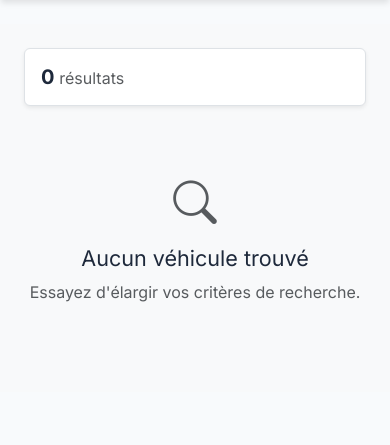
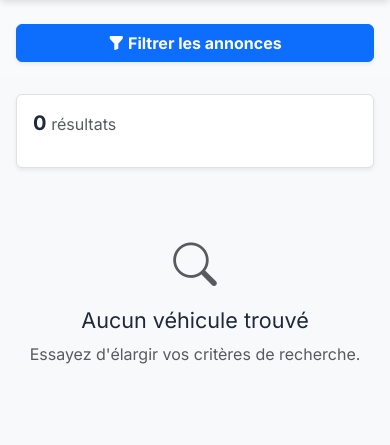
Before and after one commit to Massi0007/auto-scrap-web, a Flask app: page / in a window 390 px wide. Shown: the part 56-501 px from the top of the page. Run offline with Flask 3, Linux system fonts and the light colour scheme; data that the repository does not hold is empty; some libraries are stand-ins or nearby versions.

Commit message:
Fix: Responsive

```diff
--- a/templates/index.html
+++ b/templates/index.html
@@ -4,24 +4,45 @@
 
 {% block content %}
 <style>
-    /* Styles Dashboard & Sidebar */
+    /* --- CSS RESPONSIVE & SIDEBAR --- */
+
+    /* Sur Desktop : Sidebar sticky classique */
+    @media (min-width: 992px) {
         .sidebar-wrapper {
-        position: sticky; top: 5rem;
+            position: sticky;
+            top: 5rem;
             height: calc(100vh - 6rem);
             overflow-y: auto;
             padding-right: 10px;
         }
-    /* Scrollbar fine pour la sidebar */
-    .sidebar-wrapper::-webkit-scrollbar { width: 4px; }
-    .sidebar-wrapper::-webkit-scrollbar-thumb { background: #cbd5e1; border-radius: 4px; }
+        /* Masquer le header de l'offcanvas sur desktop */
+        .offcanvas-header { display: none; }
+    }
+
+    /* Sur Mobile : Ajustements pour l'Offcanvas */
+    @media (max-width: 991.98px) {
+        .sidebar-wrapper {
+            height: 100%; /* L'offcanvas gère le scroll */
+            overflow-y: auto;
+        }
+        /* Ajustement du bouton flottant si besoin */
+        .mobile-filter-btn {
+            position: sticky;
+            top: 70px; /* Juste sous la navbar */
+            z-index: 99;
+            margin-bottom: 1rem;
+        }
+    }
+
+    /* Scrollbar fine */
+    .sidebar-wrapper::-webkit-scrollbar,
+    .filter-list-scroll::-webkit-scrollbar { width: 4px; }
+    .sidebar-wrapper::-webkit-scrollbar-thumb,
+    .filter-list-scroll::-webkit-scrollbar-thumb { background: #cbd5e1; border-radius: 4px; }
 
     .filter-group { background: #f8fafc; padding: 0.75rem; border: 1px solid #e2e8f0; border-radius: 0.5rem; margin-bottom: 0.75rem; }
     .filter-title { font-size: 0.7rem; font-weight: 800; text-transform: uppercase; color: #64748b; margin-bottom: 0.5rem; letter-spacing: 0.5px; }
-
-    /* Listes à cocher scrollables */
     .filter-list-scroll { max-height: 150px; overflow-y: auto; }
-    .filter-list-scroll::-webkit-scrollbar { width: 4px; }
-    .filter-list-scroll::-webkit-scrollbar-thumb { background: #cbd5e1; border-radius: 4px; }
 
     /* Carte Véhicule */
     .card-vehicule { transition: all 0.2s; border: 1px solid #e2e8f0; background: white; }
@@ -37,18 +58,35 @@
 
     .stat-row { display: flex; justify-content: space-between; font-size: 0.8rem; margin-bottom: 0.25rem; }
     .progress-thin { height: 6px; border-radius: 3px; background-color: #e2e8f0; }
-
-    /* Tags infos */
     .info-tag { font-size: 0.7rem; background: #f1f5f9; color: #475569; padding: 2px 6px; border-radius: 4px; margin-right: 4px; display: inline-block; margin-bottom: 4px; border: 1px solid #e2e8f0; }
 </style>
 
 <div class="row g-0">
-    <!-- SIDEBAR FILTRES -->
-    <aside class="col-lg-3 col-xl-2 d-none d-lg-block border-end bg-white">
-        <div class="sidebar-wrapper ps-3 py-3">
+
+    <!-- BOUTON FILTRE MOBILE (Visible uniquement < lg) -->
+    <div class="col-12 d-lg-none px-3 mobile-filter-btn">
+        <button class="btn btn-primary w-100 shadow-sm fw-bold" type="button" data-bs-toggle="offcanvas" data-bs-target="#sidebarFilters" aria-controls="sidebarFilters">
+            <i class="bi bi-funnel-fill"></i> Filtrer les annonces
+        </button>
+    </div>
+
+    <!-- SIDEBAR / OFFCANVAS -->
+    <!-- Note: 'offcanvas-lg' permet de l'afficher comme une colonne normale sur grand écran -->
+    <aside class="col-lg-3 col-xl-2 border-end bg-white">
+        <div class="offcanvas-lg offcanvas-start bg-white h-100" tabindex="-1" id="sidebarFilters" aria-labelledby="sidebarFiltersLabel">
+
+            <!-- Header Mobile (Croix de fermeture) -->
+            <div class="offcanvas-header border-bottom">
+                <h5 class="offcanvas-title fw-bold" id="sidebarFiltersLabel"><i class="bi bi-sliders"></i> Filtres</h5>
+                <button type="button" class="btn-close" data-bs-dismiss="offcanvas" data-bs-target="#sidebarFilters" aria-label="Close"></button>
+            </div>
+
+            <!-- Contenu Sidebar -->
+            <div class="offcanvas-body p-0">
+                <div class="sidebar-wrapper ps-3 py-3 pe-3">
                     <form method="POST" action="{{ url_for('index') }}" id="filterForm">
                         <div class="d-flex justify-content-between align-items-center mb-3">
-                    <h6 class="fw-bold mb-0 text-dark"><i class="bi bi-funnel-fill text-primary"></i> Filtres</h6>
+                            <h6 class="fw-bold mb-0 text-dark d-none d-lg-block"><i class="bi bi-funnel-fill text-primary"></i> Filtres</h6>
                             <a href="{{ url_for('reset_filters') }}" class="text-danger small text-decoration-none fw-bold"><i class="bi bi-x"></i> Reset</a>
                         </div>
 
@@ -60,7 +98,7 @@
                             </div>
                         </div>
 
-                <!-- DATES DE VENTE (NOUVEAU) -->
+                        <!-- DATES DE VENTE -->
                         <div class="filter-group">
                             <div class="filter-title">Date de vente</div>
                             <div class="row g-1">
@@ -75,7 +113,7 @@
                             </div>
                         </div>
 
-                <!-- Tri & ROI (Prioritaire) -->
+                        <!-- Tri & ROI -->
                         <div class="filter-group border-primary border-opacity-25 bg-primary bg-opacity-10">
                             <div class="filter-title text-primary">Rentabilité & Tri</div>
                             <select name="sort" class="form-select form-select-sm mb-2 border-primary" onchange="this.form.submit()">
@@ -94,7 +132,7 @@
                             </div>
                         </div>
 
-                <!-- MARQUES (Avec Recherche JS) -->
+                        <!-- MARQUES -->
                         <div class="filter-group">
                             <div class="filter-title">Marques</div>
                             <input type="text" id="marqueSearch" class="form-control form-control-sm mb-2" placeholder="Chercher une marque...">
@@ -161,14 +199,16 @@
                         </div>
                     </form>
                 </div>
+            </div>
+        </div>
     </aside>
 
     <!-- MAIN CONTENT -->
     <main class="col-12 col-lg-9 col-xl-10 bg-light">
-        <div class="p-4">
+        <div class="p-3 p-md-4">
             <!-- Info Bar -->
-            <div class="d-flex justify-content-between align-items-center mb-4 bg-white p-3 rounded shadow-sm border">
-                <div>
+            <div class="d-flex flex-column flex-md-row justify-content-between align-items-md-center mb-4 bg-white p-3 rounded shadow-sm border">
+                <div class="mb-3 mb-md-0">
                     <h5 class="fw-bold mb-0">{{ total_annonces }} <span class="text-muted fs-6 fw-normal">résultats</span></h5>
                     {% if f_marques or f_keyword %}
                     <div class="mt-1">
@@ -194,7 +234,7 @@
             </div>
 
             <!-- GRILLE CARTES -->
-            <div class="row row-cols-1 row-cols-md-2 row-cols-lg-3 row-cols-xl-4 g-4">
+            <div class="row row-cols-1 row-cols-sm-2 row-cols-lg-3 row-cols-xl-4 g-3 g-xl-4">
                 {% for a in annonces %}
                     {# Calcul ROI Template #}
                     {% set prix_total = a.prix_max_frais_inclus | default(0) | float %}
```
Lines whose indentation alone changed are shown as unchanged.
